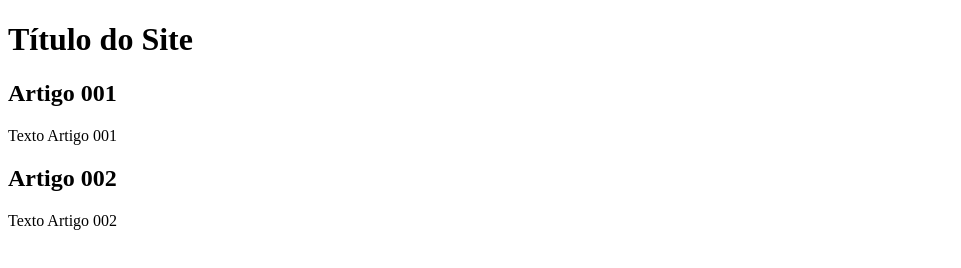
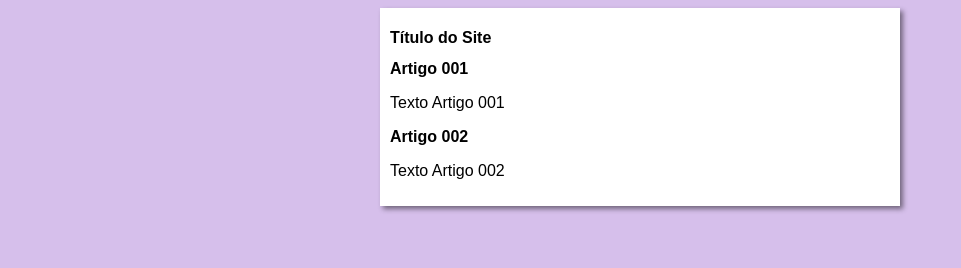
Before and after one commit to Sabrinafogliene/Projeto-site, a plain HTML site: page index.html in a window 1280 px wide. Shown: the whole page, without its empty margins (0-961 px from the left). Drawn offline with Linux system fonts and the light colour scheme.

Commit message:
Iniciei o design

```diff
--- /dev/null
+++ b/estilos/style.css
@@ -0,0 +1,17 @@
+* {
+    font-family: Arial, Helvetica, sans-serif;
+    font-size: 16px;
+}
+
+body {
+    background-color: rgb(214, 191, 235);
+
+}
+
+main {
+    background-color: white;
+    width: 500px;
+    margin: auto;
+    padding: 10px;
+    box-shadow: 3px 3px 5px rgb(0, 0, 0, 0.473);
+}
--- a/index.html
+++ b/index.html
@@ -4,6 +4,7 @@
     <meta charset="UTF-8">
     <meta name="viewport" content="width=device-width, initial-scale=1.0">
     <title>Título do Site</title>
+    <link rel="stylesheet" href="estilos/style.css"
 </head>
 <body>
     <main>
```
